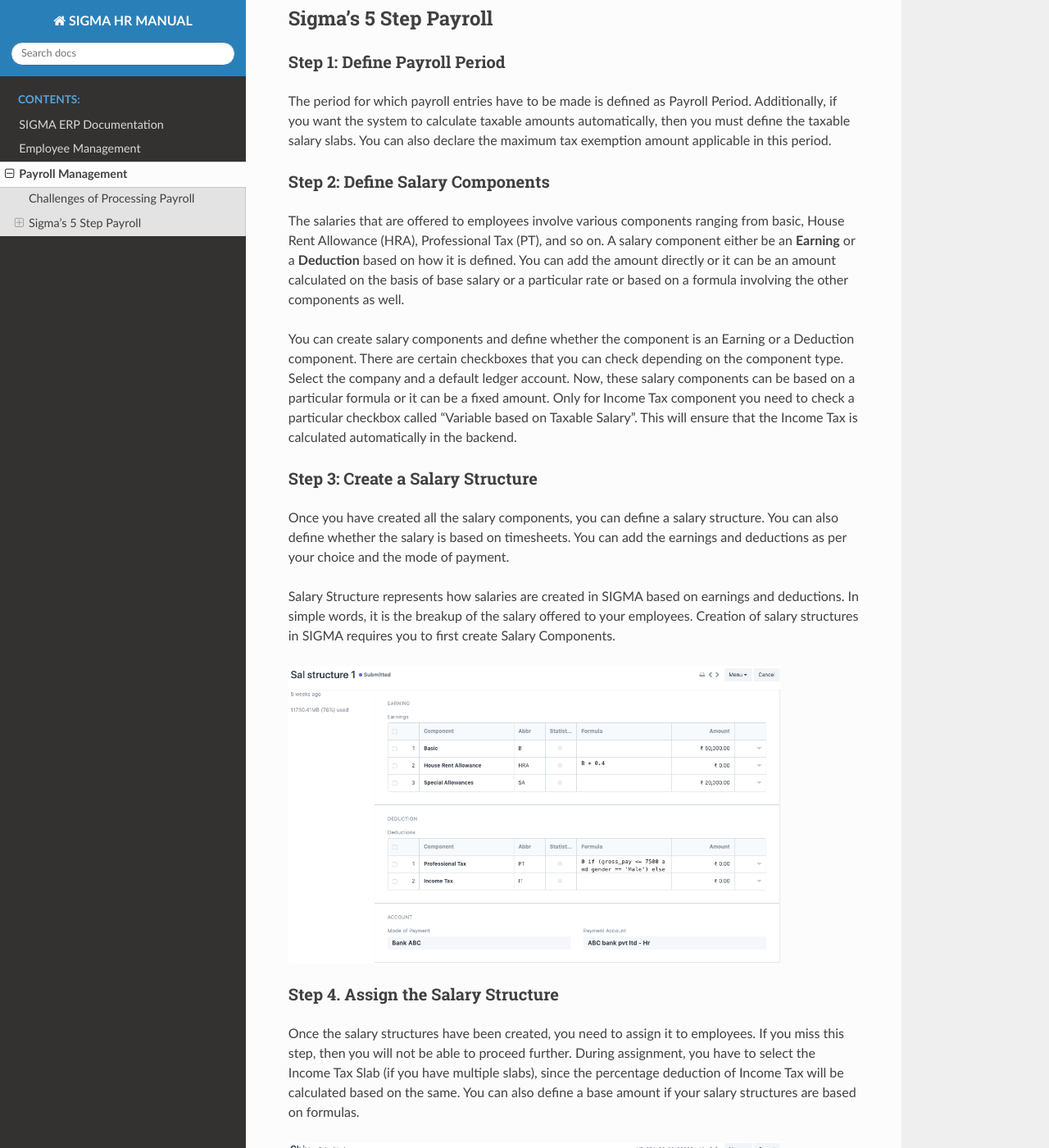
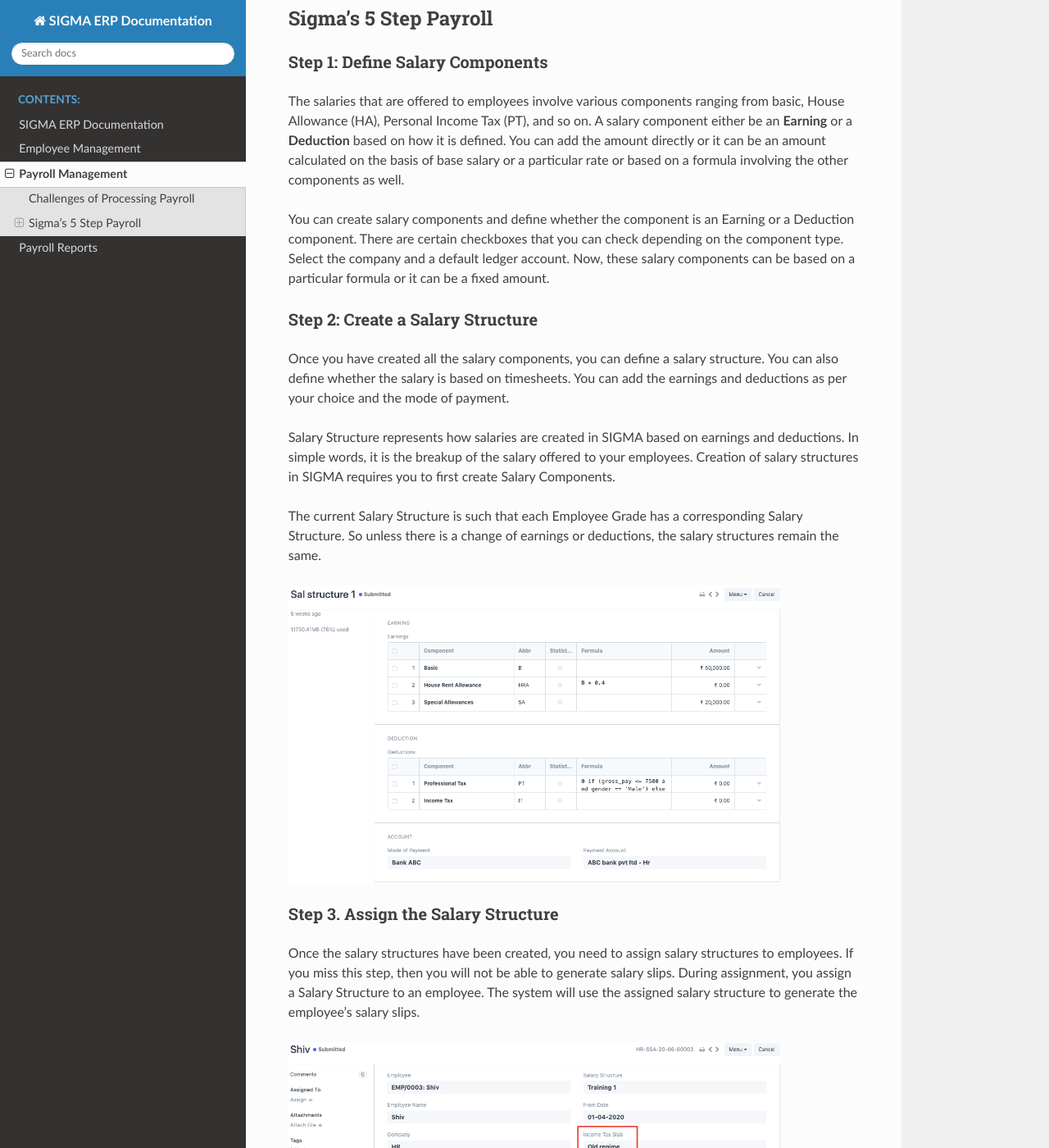
Before and after one commit to stevenyaga/sigmaerp-docs, a Sphinx documentation site: the page built from docs/hr/payroll-guide.rst, in a window 1280 px wide and 1400 px high, scrolled down 618 px. Shown: the whole window at 82% size. Built offline with Sphinx 7.4.7 and the Read the Docs theme 2.0.0, drawn with Linux system fonts in a browser that asks for light colours; pages that are not in the unit, such as notebooks, are missing from menus; some of the changed text lies outside the part shown.

Commit message:
docs: More enhancements to docs

```diff
--- a/docs/conf.py
+++ b/docs/conf.py
@@ -19,8 +19,8 @@
 
 # -- Project information -----------------------------------------------------
 
-project = 'SIGMA HR MANUAL'
-copyright = '2022, NILE DATA SYSTEMS'
+project = 'SIGMA ERP Documentation'
+copyright = '2023, NILE DATA SYSTEMS'
 author = 'Steve Nyaga'
 #author = 'Software Group'
 
--- a/docs/hr/payroll-guide.rst
+++ b/docs/hr/payroll-guide.rst
@@ -21,43 +21,43 @@
 Sigma's 5 Step Payroll
 ========================
 
-Step 1: Define Payroll Period
------------------------------
-
-The period for which payroll entries have to be made is defined as Payroll Period. Additionally, if you want the system to calculate taxable amounts automatically, then you must define the taxable salary slabs. You can also declare the maximum tax exemption amount applicable in this period.
-
-
-Step 2: Define Salary Components
+Step 1: Define Salary Components
 --------------------------------
 
-The salaries that are offered to employees involve various components ranging from basic, House Rent Allowance (HRA), Professional Tax (PT), and so on. A salary component either be an **Earning** or a **Deduction** based on how it is defined. You can add the amount directly or it can be an amount calculated on the basis of base salary or a particular rate or based on a formula involving the other components as well.
+The salaries that are offered to employees involve various components ranging from basic, House Allowance (HA), Personal Income Tax (PT), and so on. A salary component either be an **Earning** or a **Deduction** based on how it is defined. You can add the amount directly or it can be an amount calculated on the basis of base salary or a particular rate or based on a formula involving the other components as well.
 
-You can create salary components and define whether the component is an Earning or a Deduction component. There are certain checkboxes that you can check depending on the component type. Select the company and a default ledger account. Now, these salary components can be based on a particular formula or it can be a fixed amount. Only for Income Tax component you need to check a particular checkbox called "Variable based on Taxable Salary". This will ensure that the Income Tax is calculated automatically in the backend.
+You can create salary components and define whether the component is an Earning or a Deduction component. There are certain checkboxes that you can check depending on the component type. Select the company and a default ledger account. Now, these salary components can be based on a particular formula or it can be a fixed amount.
 
+Step 2: Create a Salary Structure
+---------------------------------
 
-Step 3: Create a Salary Structure
----------------------------------
 Once you have created all the salary components, you can define a salary structure. You can also define whether the salary is based on timesheets. You can add the earnings and deductions as per your choice and the mode of payment.
 
 Salary Structure represents how salaries are created in SIGMA based on earnings and deductions. In simple words, it is the breakup of the salary offered to your employees. Creation of salary structures in SIGMA requires you to first create Salary Components.
+
+The current Salary Structure is such that each Employee Grade has a corresponding Salary Structure. So unless there is a change of earnings or deductions, the salary structures remain the same.
 
 .. image::  ../_static/images/hr/salary_structure.png
 	:width: 600
 	:alt: Salary Structure
 
 
-
-Step 4. Assign the Salary Structure
+Step 3. Assign the Salary Structure
 -----------------------------------
 
-Once the salary structures have been created, you need to assign it to employees. If you miss this step, then you will not be able to proceed further. During assignment, you have to select the Income Tax Slab (if you have multiple slabs), since the percentage deduction of Income Tax will be calculated based on the same. You can also define a base amount if your salary structures are based on formulas.
+Once the salary structures have been created, you need to assign salary structures to employees. If you miss this step, then you will not be able to generate salary slips. During assignment, you assign a Salary Structure to an employee. The system will use the assigned salary structure to generate the employee's salary slips.
 
 .. image::  ../_static/images/hr/salary_structure_assignment.png
 	:width: 600
 	:alt: Salary Structure
 
+.. note::
 
-Step 5. Create a Payroll Entry & Salary Slips
+	- You must ensure that you set the value of **Default base pay** since all other earnings have the value of **Default base pay** in their formula
+	- Whenever an employee changes a grade, make a new Salary Structure Assignment for the employee assiging the current salary structure associated with the employee's new grade
+
+
+Step 4. Create a Payroll Entry & Salary Slips
 ---------------------------------------------
 
 Once all of the above steps are done, you need to create a payroll entry. Once you have selected the payroll date, frequency and added the payment account, you can filter employees on the basis on department, designation and branch. If you do not wish to do so then you can directly click on 'Get employees'. On doing so, a list of all the employees will populate in the Employee Details section. You can then proceed by clicking on "Create Salary Slips" and all the salary slips will be generated in draft.
--- a/docs/index.rst
+++ b/docs/index.rst
@@ -14,6 +14,7 @@
    HISTORY
    hr/employee
    hr/payroll-guide
+   hr/payroll-reports
 
 Indices and tables
 ==================
```
Also changed, not shown: other parts of docs/hr/payroll-guide.rst (+1 -1 lines), docs/hr/payroll-reports.rst (added, +81 -0 lines), docs/_static/images/hr/bank_transfer_summary.png (added), docs/_static/images/hr/cash_payment_summary.png (added), docs/_static/images/hr/payroll_summary.png (added), 1 other file.
